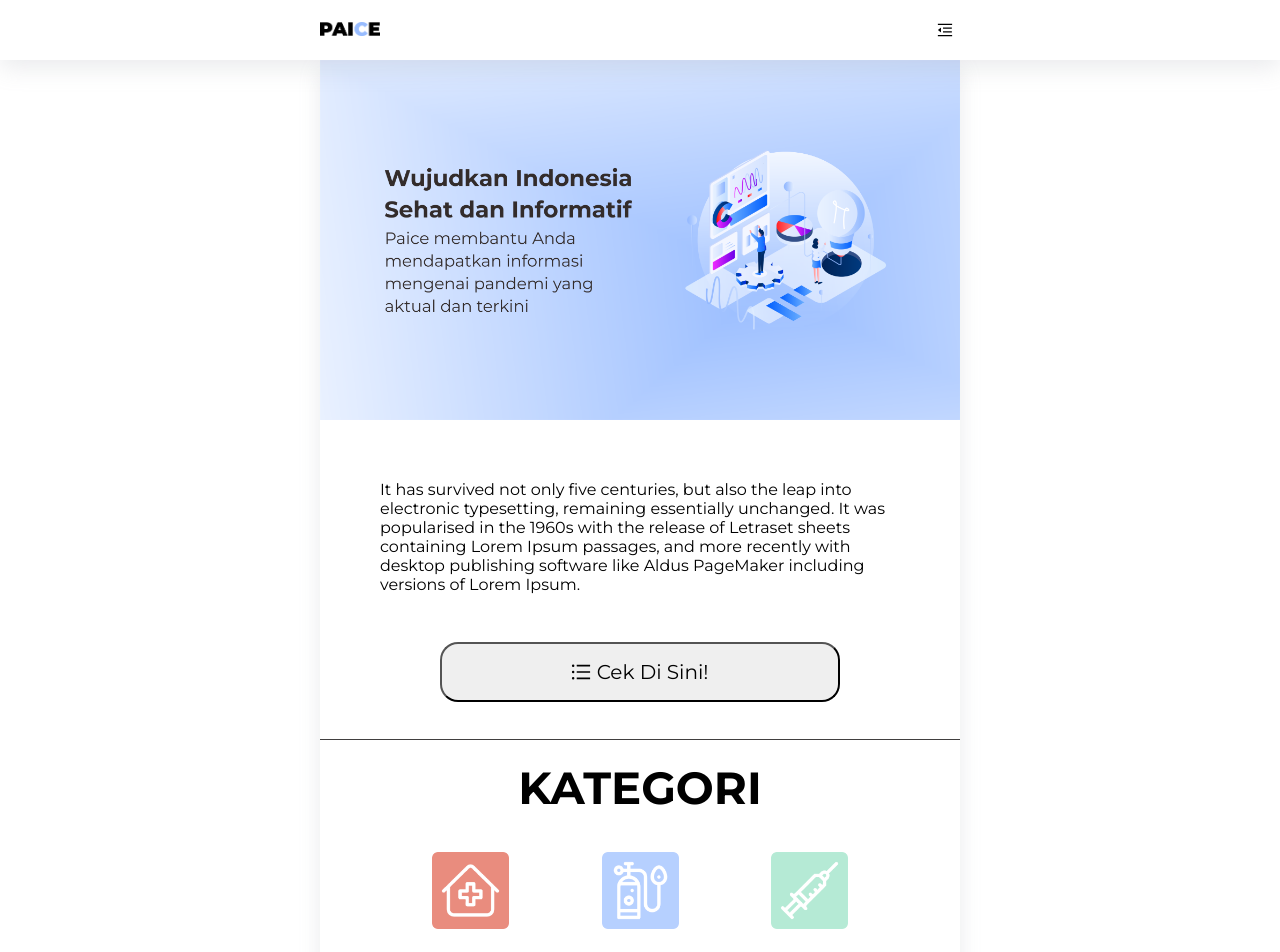
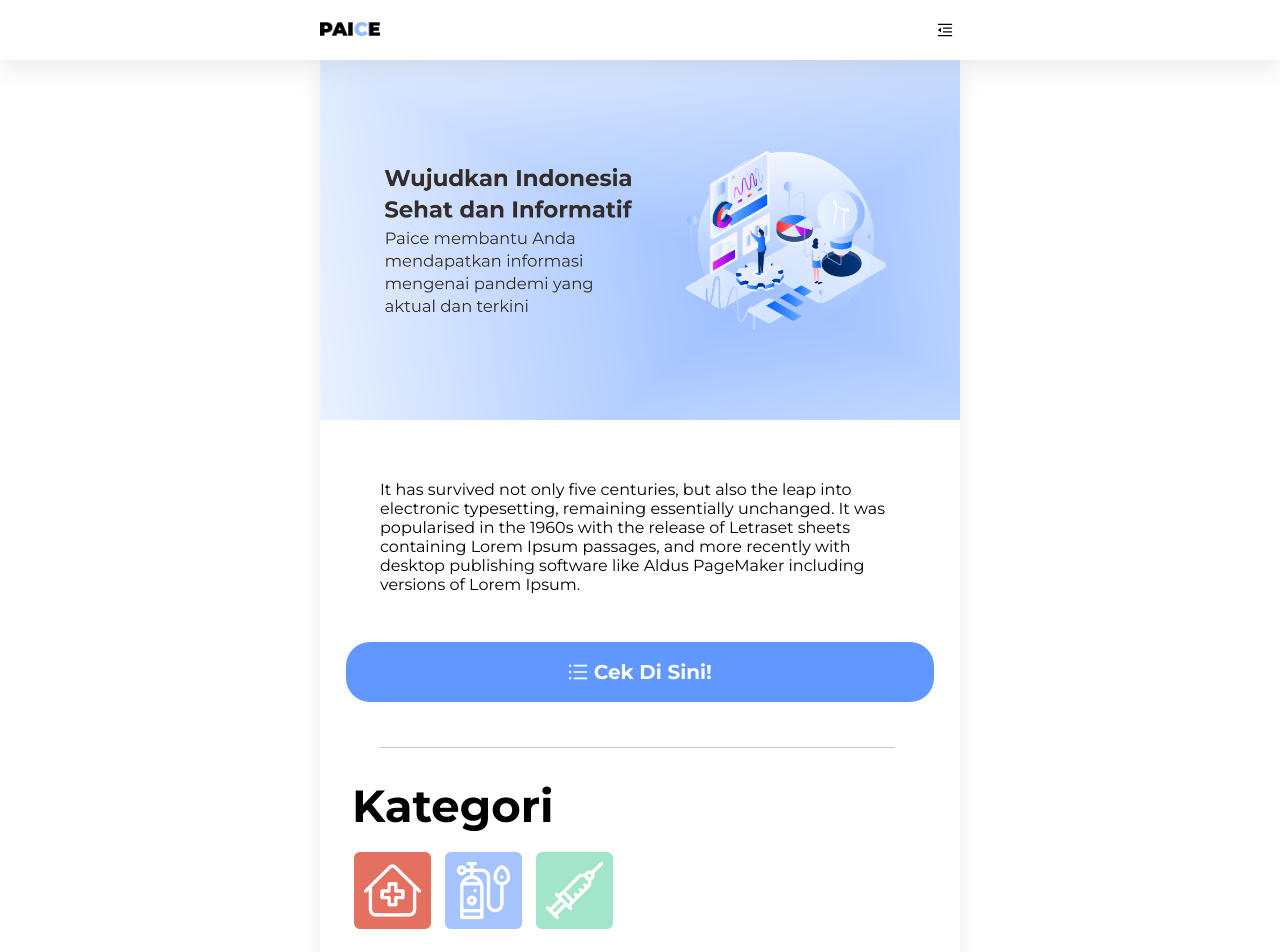
Before and after one commit to Brianaldo/Milestone02_K07, a React (Create React App) app in the folder paice/: page / in a window 1280 px wide. Shown: the top 952 px of the page. Built offline with nearby package versions, Linux system fonts and the light colour scheme.

Commit message:
benerin frontpage sama nambah scroll to top

```diff
--- a/paice/src/App.css
+++ b/paice/src/App.css
@@ -81,42 +81,52 @@
     box-sizing: border-box;
     padding: 60px;
     height: 320px;
-    border-bottom: 1px solid rgb(65, 63, 63);
 }
 
 #cekdisinibutton{
+    font-weight: bold;
+    color: white;
     margin-top: 10px;
-    margin-left: 60px;
+    margin-left: -34px;
     font-size: 20px;
-    border-radius: 18px;
-    width: 400px;
+    border-radius: 24px;
+    width: 588px;
+    border: none;
     height: 60px;
+    /* background-color: #3088ef; */
+    background-color: #6098ff;
+}
+#cekdisinibutton:hover{
+    background-color: #3088ef;
+    transition: 0.4s;
+}
+#tulisan-kategori{
+    position: relative;
+    top: 18px;
+    left: 12px;
 }
 .listkategori-page{
     font-size: 30px;
-    text-align: center;
     padding: 20px;
     height: 210px;
 }
 .listkategori-page ul{
     display: flex;
-    justify-content: space-evenly;
+
 }
 .listkategori-page ul li{
+    margin-left: 14px;
     list-style: none;
 }
 .listkategori-page ul li img{
-    opacity: 0.7;
+    opacity: 0.87;
     width: 77px;
     height: 77px;
 }
- .listkategori-page ul li img:hover{
+.listkategori-page ul li img:hover{
     opacity: 1;
     transition: 0.4s;
     box-sizing: border-box;
-    width: 75px;
-    height: 75px;
-    padding: 2px;
 }
 .navkanan{
     box-sizing: border-box;
@@ -127,6 +137,14 @@
     margin-right: 0px;
     border: 2px solid black;
     border-radius: 7px;
+}
+.garis-bawah{
+    position: relative;
+    top: 45px;
+    width: 515px;
+    border-radius: 2px;
+    border-bottom: 1px solid rgba(196, 196, 196, 1);
+    background-color: red;
 }
 
 /* ini ngikutin warga bantu warga karena */
--- a/paice/src/Components/body/CekDisini.js
+++ b/paice/src/Components/body/CekDisini.js
@@ -25,6 +25,7 @@ const CekDisini = ()=>{
                         <>      Cek Di Sini!</>
                     </Button>
                 </Link>
+                <div className='garis-bawah'/>
             </div>
         </div>
     )
--- a/paice/src/Components/body/ListKategori.js
+++ b/paice/src/Components/body/ListKategori.js
@@ -16,7 +16,7 @@ const ListKategori = ()=>{
 
     return(
         <div className='listkategori-page'>
-            <h2>KATEGORI</h2>
+            <h2 id='tulisan-kategori'>Kategori</h2>
             <br></br>
             <ul>
                 <li>
--- a/paice/src/Components/header/Nav.js
+++ b/paice/src/Components/header/Nav.js
@@ -10,6 +10,7 @@ const Nav = ()=>{
 
     const handleShow = ()=>{
         setShowNav(!showNav)
+        window.scrollTo(0, 0)
     }
 
     return(
```
